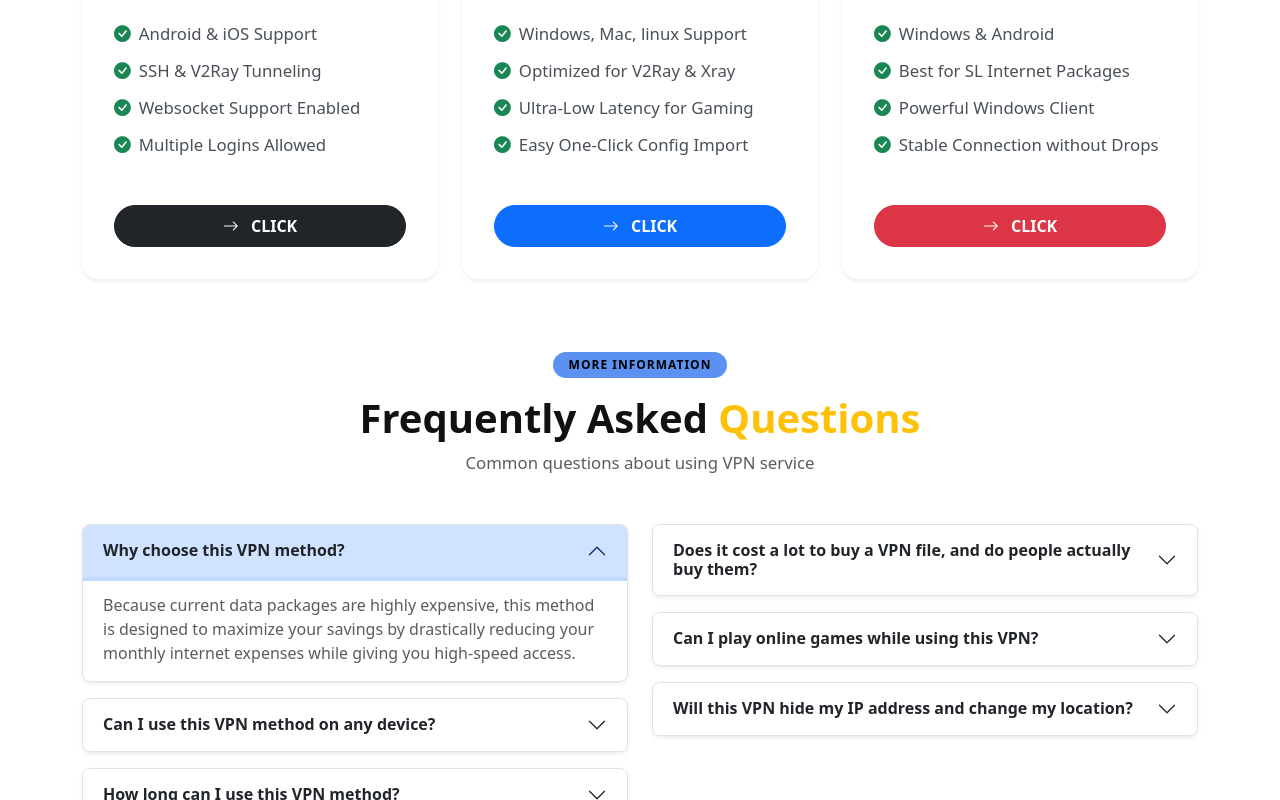
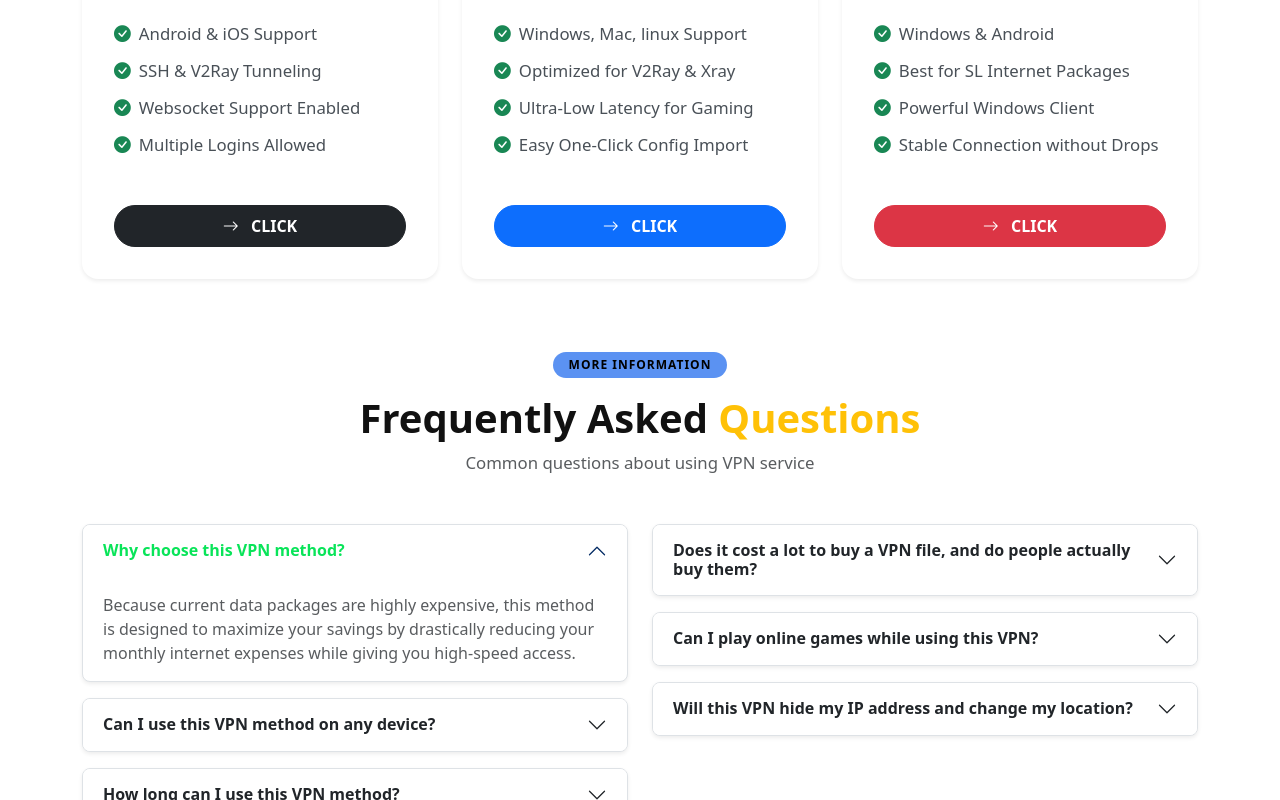
Before and after one commit to tharu12sa/Site-03, a plain HTML site: page index.html in a window 1280 px wide. Both pictures are taken after a click on the button "Why choose this VPN method?". Shown: the part 1315-2115 px from the top of the page. Drawn offline with nearby package versions, Linux system fonts and the light colour scheme.

Commit message:
Enhance FAQ accordion button styles for improved user interaction

```diff
--- a/style.css
+++ b/style.css
@@ -102,13 +102,13 @@
 /* ප්‍රධාන මාතෘකාවේ අකුරු වල සයිස් එක */
 .faq-title {
     font-size: 2.5rem;
-    font-weight: 900; /* අකුරු හොඳට මහතට (Extra Bold) ගන්න */
+    font-weight: 900;
     color: #111111;
 }
 
 /* "Questions" කියන වචනයට විතරක් යන කහ පාට */
 .text-warning-custom {
-    color: #ffc107; /* බූට්ස්ට්‍රැප් කහ පාට, ඔයාට ඕන නම් #ffcc00 වගේ තද කහ පාටක් දාන්නත් පුළුවන් */
+    color: #ffc107;
 }
 
 /* යටින් තියෙන සිහින් අකුරු පේළිය */
@@ -116,3 +116,25 @@
     font-size: 1.05rem;
     font-weight: 400;
 }
+
+
+
+/* Accordion බටන් එකේ මූලික සෙටින්ග්ස් */
+.custom-faq .accordion-button {
+    background-color: #ffffff;
+    box-shadow: none;
+    transition: all 0.3s ease;
+}
+
+/* ප්‍රශ්නයක් ක්ලික් කරලා දිගහැරිලා තියෙද්දී (Active) වෙනස් වන ස්ටයිල් එක */
+.custom-faq .accordion-button:not(.collapsed) {
+    color: #09e459 !important;
+    background-color: #ffffff;
+    box-shadow: none;
+}
+
+/* ක්ලික් කරද්දී එන නිල් පාට Outline එක අයින් කිරීම */
+.custom-faq .accordion-button:focus {
+    box-shadow: none;
+    border-color: rgba(0,0,0,.125);
+}
```
